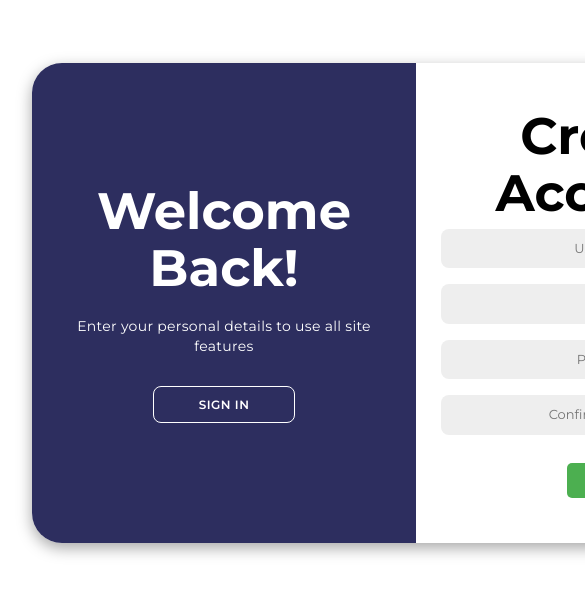
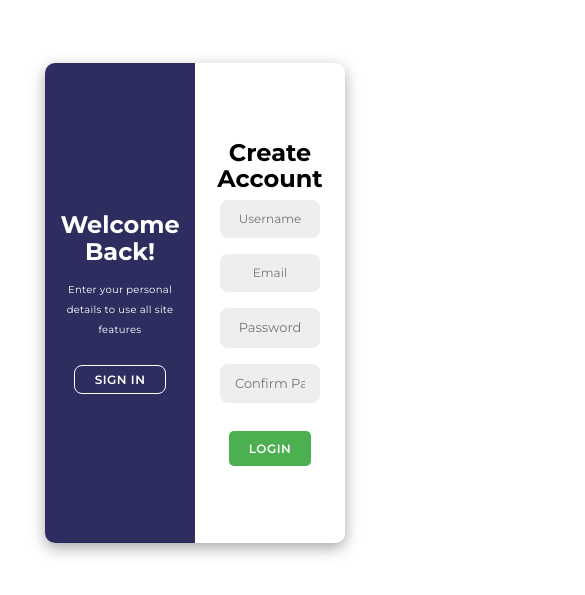
Before and after one commit to homosapien-117/SocialMedia_client, a React (Vite) app: page /signup in a window 390 px wide. Shown: the part 119-714 px from the top of the page, 585 px wide, since content can reach past the window. Built offline with nearby package versions, Linux system fonts and the light colour scheme; no server answers.

Commit message:
added responsiveness to the login page

```diff
--- a/src/pages/login/login.css
+++ b/src/pages/login/login.css
@@ -5,7 +5,7 @@
   padding: 0;
   box-sizing: border-box;
   font-family: "Montserrat", sans-serif;
-  left:0;
+  left: 0;
 }
 
 body {
@@ -211,3 +211,150 @@ body {
 .container.active .toggle-right {
   transform: translateX(200%);
 }
+
+@keyframes move {
+  0%,
+  49.99% {
+    opacity: 0;
+    z-index: 1;
+  }
+  50%,
+  100% {
+    opacity: 1;
+    z-index: 5;
+  }
+}
+
+.social-icons {
+  margin: 20px 0;
+}
+
+.social-icons a {
+  border: 1px solid #ccc;
+  border-radius: 20%;
+  display: inline-flex;
+  justify-content: center;
+  align-items: center;
+  margin: 0 3px;
+  width: 40px;
+  height: 40px;
+}
+
+.toggle-container {
+  position: absolute;
+  top: 0;
+  left: 50%;
+  width: 50%;
+  height: 100%;
+  overflow: hidden;
+  transition: all 0.6s ease-in-out;
+  border-radius: 10px 0 10 100px;
+  z-index: 1000;
+}
+
+.container.active .toggle-container {
+  transform: translateX(-100%);
+  border-radius: 0 10px 100px 10;
+}
+
+.toggle {
+  background-color: #2d2e5f;
+  height: 100%;
+  color: #fff;
+  position: relative;
+  left: -100%;
+  height: 100%;
+  width: 200%;
+  transform: translateX(0);
+  display: flex;
+  align-items: center;
+  justify-content: center;
+  transition: all 0.6s ease-in-out;
+}
+
+.toggle h2 {
+  margin: 0;
+  font-size: 24px;
+  font-weight: 600;
+}
+
+@media (max-width: 768px) {
+  .container {
+    width: 500px;
+    padding: 10px;
+  }
+  .container h1 {
+    font-size: 24px;
+  }
+
+  .container input {
+    font-size: 12px;
+  }
+
+  .container button {
+    font-size: 14px;
+    padding: 8px 30px;
+  }
+  .toggle h2 {
+    font-size: 10px;
+  }
+  .toggle-panel {
+    width: 100%;
+    padding: 20px;
+    left: 0;
+    align-items: center;
+    justify-content: center;
+  }
+  .toggle-right {
+    width: 50%;
+    left: 250px;
+    transform: translateX(0);
+  }
+
+  .toggle-left {
+    width: 50%;
+    transform: translateX(-200%);
+  }
+}
+
+@media (max-width: 480px) {
+  .container {
+    width: 300px;
+    padding: 10px;
+    border-radius: 10px;
+  }
+
+  .container a {
+    font-size: 10px;
+    margin: 8px 0 5px;
+  }
+
+  .container p {
+    font-size: 10px;
+    margin: 15px 0;
+  }
+
+  .toggle h2 {
+    font-size: 18px;
+  }
+
+  .container button {
+    font-size: 12px;
+    padding: 6px 20px;
+  }
+
+  .toggle-panel {
+    padding: 10px;
+    font-size: 10px
+  }
+  .toggle-right {
+    width: 50%;
+    left: 150px;
+    transform: translateX(0);
+  }
+
+  .toggle-left {
+    width: 50%;
+    transform: translateX(-200%);
+  }
+}
--- a/src/pages/login/login.tsx
+++ b/src/pages/login/login.tsx
@@ -221,7 +221,7 @@ const Login = () => {
               Sign In
             </button>
           </div>
-          <div className="toggle-panel toggle-right">
+          <div className="toggle-panel toggle-right" >
             <h1>Hello, Friend!</h1>
             <p>Register with your personal details to use all site features</p>
             <button
```
